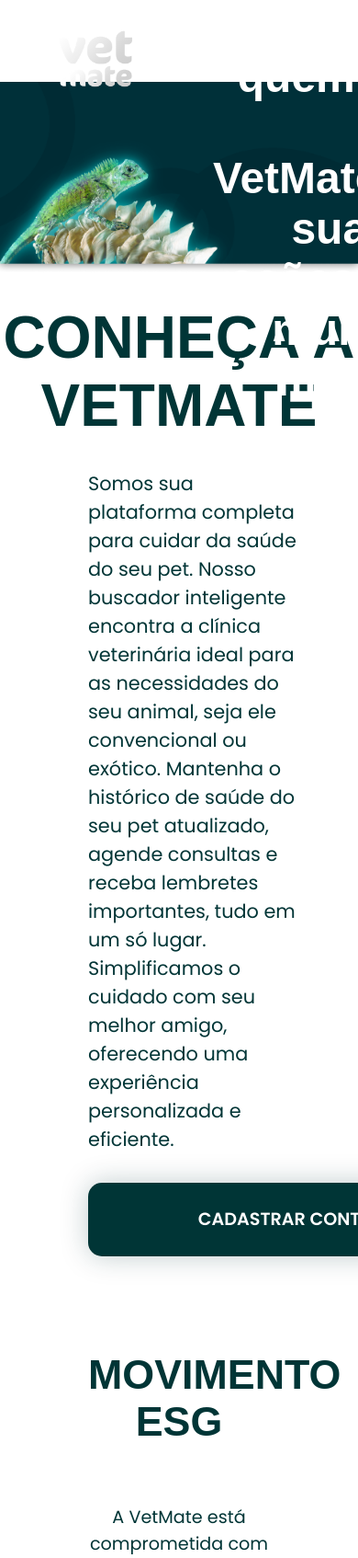
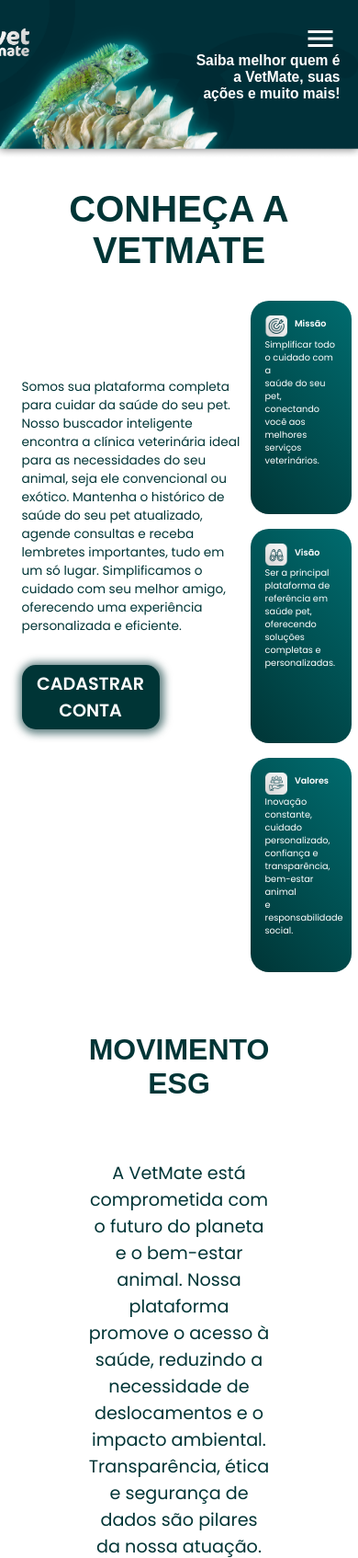
Before and after one commit to vlipe/VetMate, a PHP site: page /html/institucional.html in a window 390 px wide. Shown: the top 1694 px of the page at 92% size. Run offline with PHP 8.4, Linux system fonts and the light colour scheme; some libraries are stand-ins or nearby versions; some web fonts are replaced.

Commit message:
ajustando a responsividade

```diff
--- a/VetMate/css/institucional.css
+++ b/VetMate/css/institucional.css
@@ -1,4 +1,4 @@
-/*Fonte "Cocon" para títulos. */
+  /*Fonte "Cocon" para títulos. */
 
 @import url('https://fonts.cdnfonts.com/css/cocon');
 
@@ -160,42 +160,125 @@ main {
 }
 
 .banner-topo {
-  position: relative;
   display: grid;
+  width: 100%;
+
 }
 
 .banner-topo img {
   width: 100vw;
+  height: 100%;
+  display: flex;
+  grid-area: 1/1;
+   grid-template-columns: column;
 }
 
 .banner-topo h1 {
   font-family: "Cocon", sans-serif;
   color: #ffffff;
-  font-size: 3rem;
+  font-size: 4vw;
   text-align: right;
   display: flex;
-  position: absolute;
-  top: 50%;
-  left: 77%;
-  width: 35%;
-  transform: translate(-50%, -50%);
-  z-index: 1;
+  flex-direction: column;
+  grid-area: 1/1;
+  padding-top: 15%;
+  align-items: flex-end;
+  padding-right: 4%;
 }
 
-@media (max-width:1326px){
+@media (max-width:480px){
+  header {
+    background-color: #00353600;
+    margin-bottom: -40vw;
+    position: relative;
+    z-index: 1001;
+  }
+
+  .logo img{
+width: 40px;
+  }
+
+  .logo{
+    margin-left:-25%;
+    padding-bottom: 10%;
+  }
+
+  .mobile-menu-icon{
+    width: 20px;
+    padding-bottom: 10%;
+  }
+
+  .nav-bar{
+    padding-right: 10%;
+
+
+
+  }
+  .banner-topo h1 {
+    font-family: "Cocon", sans-serif;
+    color: #ffffff;
+    font-size: 4vw;
+    text-align: right;
+    display: flex;
+    flex-direction: column;
+    grid-area: 1/1;
+    margin-top: 9%;
+    align-items: flex-end;
+    padding-right: 5%;
+  }
+
+
 }
+
+@media(min-width:480px) and (max-width:768px){
+  header {
+    background-color: #00353600;
+    margin-bottom: -26.5vw;
+    position: relative;
+    z-index: 1001;
+  }
+
+  .banner-topo h1 {
+    font-family: "Cocon", sans-serif;
+    color: #ffffff;
+    font-size: 4vw;
+    text-align: right;
+    display: flex;
+    flex-direction: column;
+    grid-area: 1/1;
+    margin-top: 9%;
+    align-items: flex-end;
+    padding-right: 5%;
+  }
+
+}
+
+@media (min-width:769px) and (max-width:1024px) {
+  header {
+    background-color: #00353600;
+    margin-bottom: -14.5vw;
+    position: relative;
+    z-index: 1001;
+  }
+}
+
+@media (min-width:1024px) {
+  header {
+    background-color: #00353600;
+    margin-bottom: -12vw;
+    position: relative;
+    z-index: 1001;
+  }
+}
+
 
 /* Estilos da seção hero. */
 
-.hero {
-  align-items: flex-start;
-  flex-wrap: wrap;
-}
 
 .hero-content {
-  margin-left: 6rem;
+  margin-left: 1rem;
   display: flex;
-  justify-content: space-between;
+  justify-content: center;
   align-items: center;
 }
 
@@ -204,30 +287,42 @@ main {
   margin-bottom: 10vw;
   background-color: #003536;
   color: white;
-  width: 430px;
-  height: 80px;
+  width: 400px;
+  height: 70px;
   border: none;
   border-radius: 15px;
-  box-shadow: 0px 0px 30px rgba(0, 53, 54, 0.25);
+  box-shadow:#0035369b 1px 1px 8px 4px ;
   font-weight: 600;
   font-size: 1.2rem;
   position: relative;
   cursor: pointer;
   transition: all 0.2s linear;
+  margin-right: 60%;
 }
 
 .hero-content button:hover {
-  background-color: #00c2a2;
+  background-color: #006C6F ;
   box-shadow: 0px 20px 30px rgba(0, 97, 99, 0.50);
 }
 
 .h1-1 {
-  margin-bottom: 2rem;
+  margin-bottom: 1rem;
   margin-top: 2rem;
   text-align: center;
   font-family: "Cocon", sans-serif;
-  font-size: 4rem;
+  font-size: 5.5rem;
   color: #003536;
+  padding-left: 0%;
+
+}
+.hero-text-and-button{
+  display: flex;
+  flex-direction: column;
+  align-items: flex-start;
+  justify-content: flex-start;
+  padding-bottom: 20%;
+  margin-right: 3%;
+
 }
 
 .p-1 {
@@ -235,50 +330,226 @@ main {
   font-family: "Poppins", sans-serif;
   font-size: 1.3rem;
   color: #003536;
-  width: 55%;
-  word-wrap: break-word;
 }
 
 .mvv-container {
-  margin-bottom: 10rem;
-  justify-content: flex-end;
+  display: flex;
+  justify-content: center;
+  align-items: center;
   flex-direction: column;
-  flex-shrink: 0;
+  justify-items: start;
+  text-align: start;
+  padding-bottom: 32%;
+
 }
 
 .mvv {
   margin-top: 1rem;
   background: linear-gradient(49deg, #003536, #006C6F);
   border-radius: 20px;
-  padding: 2rem;
-  width: 35%;
+  padding: 1rem;
+  padding-bottom: 2%;
+  width: 25vw;
+  height: 20vh;
   color: white;
   display: flex;
   flex-direction: column;
   align-items: flex-start;
-  gap: 1rem;
-  flex: 0 0 auto;
 }
 
 .mvv-icone {
   display: flex;
+  padding-bottom: 2%;
 }
 
 .mvv-icone img {
-  width: 3rem;
+  width: 2.5rem;
   height: auto;
 }
 
 .mvv h4 {
   font-weight: 600;
-  padding-top: 1.2vh;
+  padding-top: 0.3vh;
   padding-left: 2vh;
   font-size: 1.2rem;
 }
 
 .mvv p {
-  font-size: 1rem;
+  font-size: 1.5vw;
 }
+
+@media (max-width:480px){
+
+  .mvv {
+    margin-top: 1rem;
+    background: linear-gradient(49deg, #003536, #006C6F);
+    border-radius: 20px;
+    padding: 1rem;
+    padding-bottom: 2%;
+    width: 20vw;
+    height: 55vw;
+    color: white;
+    display: flex;
+    flex-direction: column;
+    align-items: flex-start;
+  }
+
+  .mvv p {
+    font-size: 2.5vw;
+  }
+
+  .hero-content button {
+    margin-top: 2rem;
+    margin-bottom: 10vw;
+    background-color: #003536;
+    color: white;
+    width: 150px;
+    height: 70px;
+    border: none;
+    border-radius: 15px;
+    box-shadow:#0035369b 1px 1px 8px 4px ;
+    font-weight: 600;
+    font-size: 1.2rem;
+    position: relative;
+    cursor: pointer;
+    transition: all 0.2s linear;
+  }
+
+  .p-1 {
+    text-align: left;
+    font-family: "Poppins", sans-serif;
+    font-size: 3.5vw;
+    color: #003536;
+  }
+
+  .hero-text-and-button{
+    display: flex;
+    flex-direction: column;
+    align-items: flex-start;
+    justify-content: flex-start;
+    padding-bottom:65%;
+    margin-right: 3%;
+
+  }
+
+  .mvv-icone img {
+    width: 1.5rem;
+    height: auto;
+  }
+
+  .mvv h4 {
+    font-weight: 600;
+    padding-top: 0.3vh;
+    padding-left: 1vh;
+    font-size: 0.6rem;
+  }
+
+  .h1-1 {
+    margin-bottom: 1rem;
+    margin-top: 2rem;
+    text-align: center;
+    font-family: "Cocon", sans-serif;
+    font-size: 2.5rem;
+    color: #003536;
+    padding-left: 0%;
+
+  }
+
+}
+
+@media(min-width:481px) and (max-width:768px){
+ .mvv-container{
+
+ }
+  .mvv {
+    margin-top: 1rem;
+    background: linear-gradient(49deg, #003536, #006C6F);
+    border-radius: 20px;
+    padding: 1rem;
+    padding-bottom: 2%;
+    width: 25vw;
+    height: 28vh;
+    color: white;
+    display: flex;
+    flex-direction: column;
+    align-items: flex-start;
+  }
+
+  .mvv p {
+    font-size: 1.8vw;
+  }
+
+  .hero-content button {
+    margin-top: 2rem;
+    margin-bottom: 10vw;
+    background-color: #003536;
+    color: white;
+    width: 200px;
+    height: 70px;
+    border: none;
+    border-radius: 15px;
+    box-shadow:#0035369b 1px 1px 8px 4px ;
+    font-weight: 600;
+    font-size: 1.2rem;
+    position: relative;
+    cursor: pointer;
+    transition: all 0.2s linear;
+  }
+
+  .p-1 {
+    text-align: left;
+    font-family: "Poppins", sans-serif;
+    font-size: 3.5vw;
+    color: #003536;
+  }
+
+  .hero-text-and-button{
+    display: flex;
+    flex-direction: column;
+    align-items: flex-start;
+    justify-content: flex-start;
+    padding-bottom:65%;
+    margin-right: 3%;
+
+  }
+
+}
+
+@media (min-width:769px) and (max-width:1024px) {
+  .mvv {
+    margin-top: 1rem;
+    background: linear-gradient(49deg, #003536, #006C6F);
+    border-radius: 20px;
+    padding: 1rem;
+    padding-bottom: 2%;
+    width: 25vw;
+    height: 33vh;
+    color: white;
+    display: flex;
+    flex-direction: column;
+    align-items: flex-start;
+  }
+
+
+}
+
+@media (min-width:1024px) {
+  .mvv {
+    margin-top: 1rem;
+    background: linear-gradient(49deg, #003536, #006C6F);
+    border-radius: 20px;
+    padding: 1rem;
+    padding-bottom: 5%;
+    width: 30vw;
+    height: 25vh;
+    color: white;
+    display: flex;
+    flex-direction: column;
+    align-items: flex-start;
+  }
+}
+
+
 
 .section-2 {
   display: flex;
@@ -289,6 +560,7 @@ main {
 .movimento-esg {
   margin-left: 6rem;
   margin-right: 6rem;
+  margin-top: -30%;
 }
 
 .movimento-esg h1 {
@@ -352,6 +624,22 @@ main {
   .video img{
     margin: 4vh 8vh 4vh 8vh;
   }
+
+  .movimento-esg {
+    margin-left: 6rem;
+    margin-right: 6rem;
+    margin-top: -30%;
+  }
+
+  .movimento-esg h1 {
+    text-align: center;
+    color: #003536;
+    font-size: 2rem;
+    font-family: "Cocon", sans-serif;
+    margin-top: 4rem;
+    margin-bottom: 2rem;
+  }
+
 }
 
 footer {
--- a/VetMate/html/institucional.html
+++ b/VetMate/html/institucional.html
@@ -57,7 +57,7 @@
 
     <div class="banner-topo">
       <img src="../imagens/banner-5 1.png" alt="Imagem de um camaleão">
-      <h1>Saiba melhor quem é a VetMate, suas ações e muito mais!</h1>
+      <h1>Saiba melhor quem é <br> a VetMate, suas <br>ações e muito mais!</h1>
     </div>
 
     <section class="hero">
@@ -67,11 +67,10 @@
 
           <div class="hero-text-and-button">
 
-          <p class="p-1">Somos sua plataforma completa para cuidar da saúde do seu pet. Nosso buscador inteligente
-            encontra a
-            clínica veterinária ideal para as necessidades do seu animal, seja ele convencional ou exótico. Mantenha o
-            histórico de saúde do seu pet atualizado, agende consultas e receba lembretes importantes, tudo em um só
-            lugar. Simplificamos o cuidado com seu melhor amigo, oferecendo uma experiência personalizada e eficiente.
+          <p class="p-1">Somos sua plataforma completa <br> para cuidar da saúde do seu pet. <br> Nosso buscador inteligente <br>
+            encontra a clínica veterinária ideal <br> para as necessidades do seu <br> animal, seja ele convencional ou <br> exótico. Mantenha o
+            histórico de <br> saúde do seu pet atualizado, <br> agende consultas e receba <br>lembretes importantes, tudo em <br>um só
+            lugar. Simplificamos o <br>cuidado com seu melhor amigo,<br> oferecendo uma experiência <br> personalizada e eficiente.
           </p>
 
           <a href="../html/area-restrita.html"><button>CADASTRAR CONTA</button></a>
@@ -84,7 +83,7 @@
 
               <h4>Missão</h4>
             </div>
-            <p>Simplificar todo o cuidado com a saúde do seu pet, conectando você aos melhores serviços veterinários.
+            <p>Simplificar todo o cuidado com a <br>saúde do seu pet, conectando você aos <br> melhores serviços veterinários.
             </p>
           </article>
 
@@ -94,7 +93,7 @@
 
               <h4>Visão</h4>
             </div>
-            <p>Ser a principal plataforma de referência em saúde pet, oferecendo soluções completas e personalizadas.
+            <p>Ser a principal plataforma de <br> referência em saúde pet, oferecendo <br> soluções completas e personalizadas.
             </p>
           </article>
           <article class="mvv">
@@ -103,7 +102,7 @@
 
               <h4>Valores</h4>
             </div>
-            <p>Inovação constante, cuidado personalizado, confiança e transparência, bem-estar animal e responsabilidade
+            <p>Inovação constante, cuidado personalizado, <br> confiança e transparência, bem-estar animal <br> e responsabilidade
               social.</p>
 
             </div>
@@ -123,7 +122,7 @@
           como estamos alinhados a ele.</p>
 
         <div class="video">
-          <a href="https://youtu.be/n6B5gQXlB-0?si=htskMw8M2wS7jG9L">
+          <a href="https://youtu.be/zp0o7yaGqyk?feature=shared">
             <img src="../imagens/Play circle filled.png" alt="Miniatura do vídeo">
           </a>
         </div>
```
